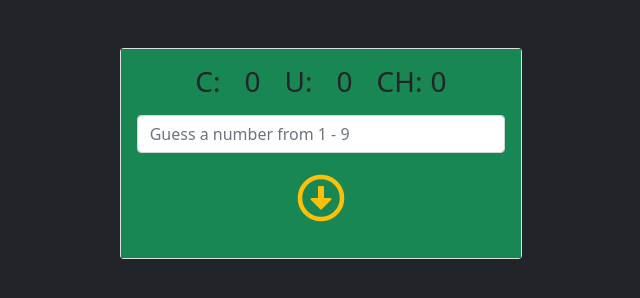
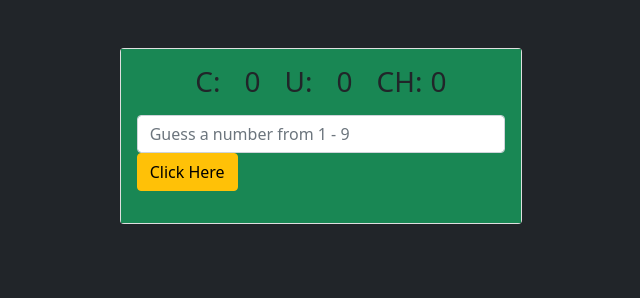
Before and after one commit to ajokodavid/Mighty-Guesser, a plain HTML site: page index.html in a window 1280 px wide. Shown: the whole page, without its empty margins (319-959 px from the left). Drawn offline with Linux system fonts and the light colour scheme.

Commit message:
Update index.html

```diff
--- a/index.html
+++ b/index.html
@@ -22,7 +22,7 @@
                     <div class="card-body bg-success">
                         <h3 class="text-center text-dark"><span>C:<output id="computerscore" class="mx-4">0</output></span><b></b><span>U:<output id="userscore" class="ms-4">0</output></span><span class="ms-4">CH:<output id="user_chances" class="ms-2">0</output></span></h3>
                         <input type="text" class="form-control mt-3" placeholder="Guess a number from 1 - 9" id="inputer">
-                        <div class="text-center text-warning mt-3 display-5" id="clicker"><i class="far fa-arrow-alt-circle-down"></i></div>
+                         <button type="button" class="btn btn-warning" id="clicker">Click Here</button>
                         <b><p id="result" class="text-center mt-3 display-5 text-info bg-dark"></p></b>
                     </div>
                 </div>
```
